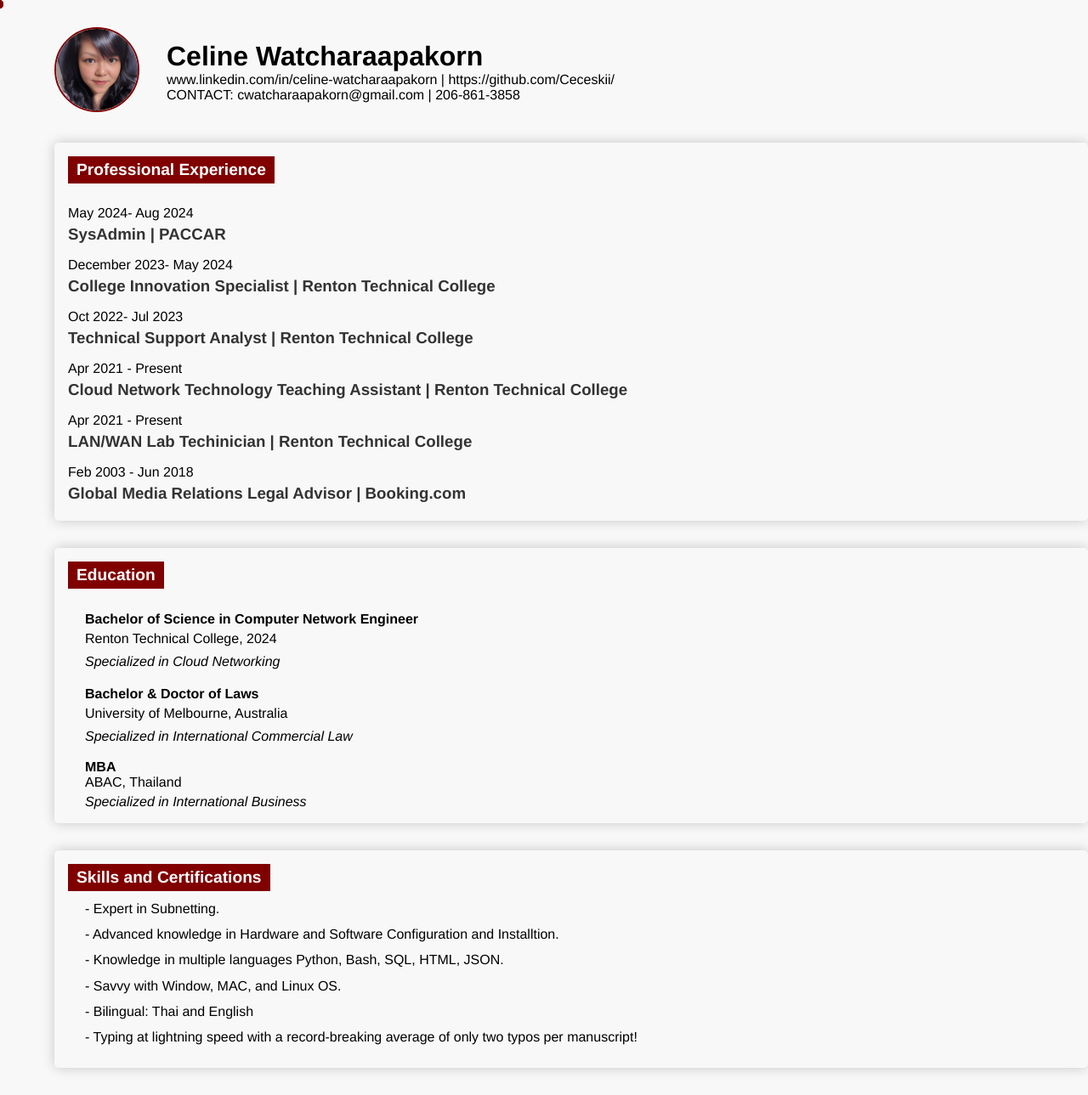
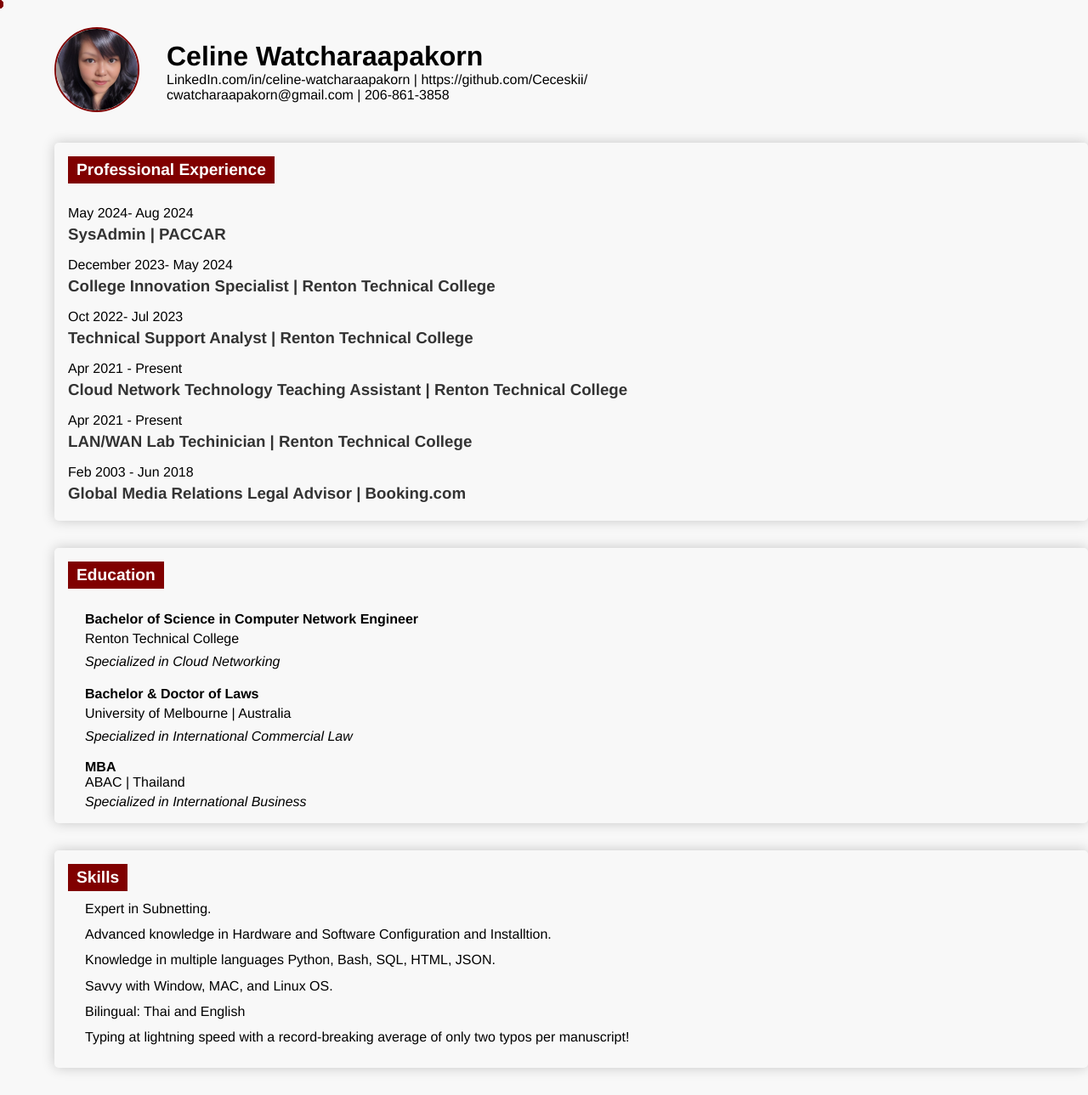
Before and after one commit to Ceceskii/Interactive_resume, a plain HTML site: page index.html in a window 1280 px wide. Shown: the whole page at 85% size. Drawn offline with Linux system fonts and the light colour scheme.

Commit message:
Update index.html

```diff
--- a/index.html
+++ b/index.html
@@ -16,8 +16,8 @@
 		</div>
 		<div class="contact-info">
 			<h1>Celine Watcharaapakorn</h1>
-			<p> www.linkedin.com/in/celine-watcharaapakorn | https://github.com/Ceceskii/</p>
-			<p> CONTACT: cwatcharaapakorn@gmail.com | 206-861-3858</p>
+			<p> LinkedIn.com/in/celine-watcharaapakorn | https://github.com/Ceceskii/</p>
+			<p> cwatcharaapakorn@gmail.com | 206-861-3858</p>
 		</div>
 	</div>
 
@@ -31,16 +31,16 @@
 		<ul>
 			<li>
 				<span class="degree">Bachelor of Science in Computer Network Engineer</span>
-				<span class="school">Renton Technical College, 2024</span>
+				<span class="school">Renton Technical College</span>
 				<p>Specialized in Cloud Networking</p>
 			</li>
 			<li>
 				<span class="degree">Bachelor & Doctor of Laws</span>
-				<span class="school">University of Melbourne, Australia</span>
+				<span class="school">University of Melbourne | Australia</span>
 				<p>Specialized in International Commercial Law</p>
 			</li>
 			<span class="degree">MBA</span>
-				<span class="school">ABAC, Thailand</span>
+				<span class="school">ABAC | Thailand</span>
 				<p>Specialized in International Business</p>
 			</li>
 		</ul>
@@ -48,19 +48,19 @@
 
 
     <section class="resume-section" id="certifications">
-        <h2>Skills and Certifications</h2>
+        <h2>Skills</h2>
 		<ul>
-			<li>- Expert in Subnetting.</li>
+			<li> Expert in Subnetting.</li>
 
-			<li>- Advanced knowledge in Hardware and Software Configuration and Installtion.</li>
+			<li> Advanced knowledge in Hardware and Software Configuration and Installtion.</li>
 
-			<li>- Knowledge in multiple languages Python, Bash, SQL, HTML, JSON.</li>
+			<li> Knowledge in multiple languages Python, Bash, SQL, HTML, JSON.</li>
 
-			<li>- Savvy with Window, MAC, and Linux OS.</li>
+			<li> Savvy with Window, MAC, and Linux OS.</li>
 
-			<li>- Bilingual: Thai and English</li>
+			<li> Bilingual: Thai and English</li>
 
-			<li>- Typing at lightning speed with a record-breaking average of only two typos per manuscript!</li>
+			<li> Typing at lightning speed with a record-breaking average of only two typos per manuscript!</li>
 		</ul>
     </section>
 </div>
```
